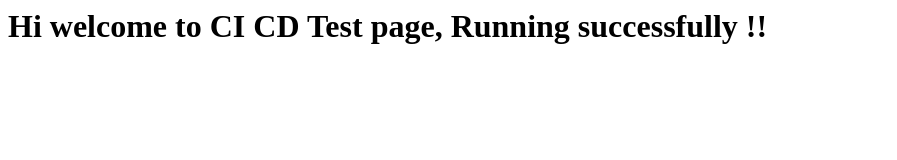
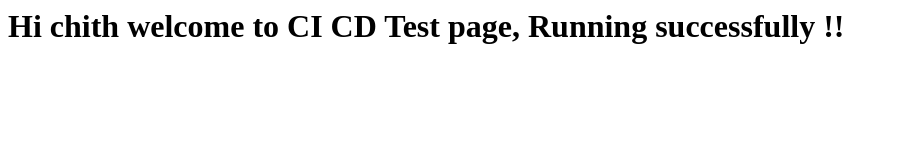
Before and after one commit to Chitharasan/CodedeployDemo, a plain HTML site: page index.html in a window 1280 px wide. Shown: the whole page, without its empty margins (0-897 px from the left). Drawn offline with Linux system fonts and the light colour scheme.

Commit message:
changed content

```diff
--- a/index.html
+++ b/index.html
@@ -1 +1 @@
-<h1> Hi welcome to CI CD Test page, Running successfully !! </h1>
+<h1> Hi chith welcome to CI CD Test page, Running successfully !! </h1>
```
